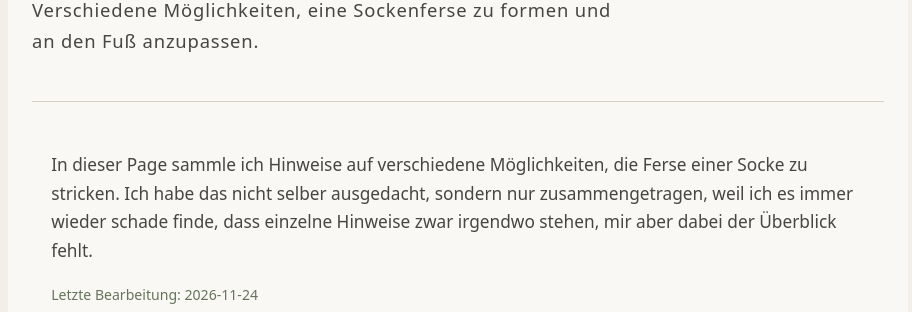
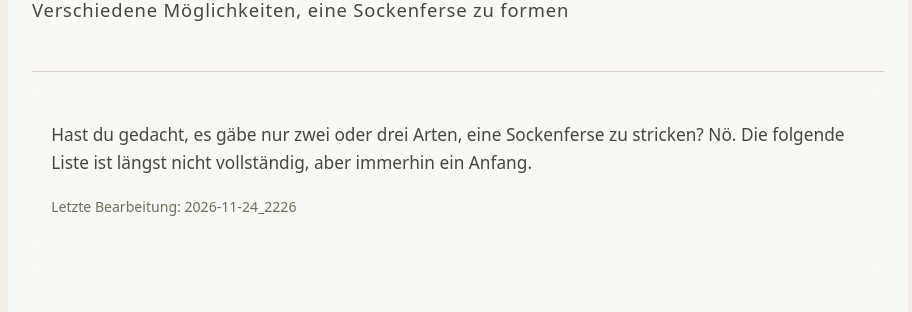
Before and after one commit to silke2world/maschensnacks, a plain HTML site: page socken/fersenvarianten.html in a window 1280 px wide. Shown: the part 222-534 px from the top of the page, without its empty margins (182-1094 px from the left). Drawn offline with Linux system fonts and the light colour scheme.

Commit message:
Update fersenvarianten.html

```diff
--- a/socken/fersenvarianten.html
+++ b/socken/fersenvarianten.html
@@ -118,15 +118,13 @@
 
       <p class="subtitle">
         Verschiedene Möglichkeiten, eine Sockenferse zu formen
-        und an den Fuß anzupassen.
       </p>
     </header>
 
     <section class="intro">
-      <p>In dieser Page sammle ich Hinweise auf verschiedene Möglichkeiten, die Ferse einer Socke zu stricken. Ich habe
-        das nicht selber ausgedacht, sondern nur zusammengetragen, weil ich es immer wieder schade finde, dass einzelne
-        Hinweise zwar irgendwo stehen, mir aber dabei der Überblick fehlt.</p>
-      <p class="meta">Letzte Bearbeitung: 2026-11-24</p>
+      <p>Hast du gedacht, es gäbe nur zwei oder drei Arten, eine Sockenferse zu stricken? Nö. Die folgende Liste ist
+        längst nicht vollständig, aber immerhin ein Anfang.</p>
+      <p class="meta">Letzte Bearbeitung: 2026-11-24_2226</p>
       <!-- Dokumenthistorie (intern):
       2024-11-23 / von Ravelry zu github migriert; Status: WIP
       2023-10-09 / silke2world: Passform ergänzt; Status: WIP
@@ -270,7 +268,6 @@
       <p><strong>Nachträgliche Ferse</strong> (wie eine Mütze): <a
           href="https://www.ravelry.com/patterns/library/evanesco" target="_blank" rel="noopener">Evanesco</a>. Bisschen
         Ähnlichkeit zum Hat Heel.</p>
-      <h3>Links zu einzelnen Anleitungen</h3>
       <a class="back" href="#top">↑ Zum Seitenanfang</a>
     </section>
 
@@ -364,6 +361,8 @@
 
     <section id="vergleiche">
       <h2>Vergleiche</h2>
+      <p>Nachfolgend ein paar Links zu Fersenvergleichen im Internet
+      </p>
       <p><strong>Welche Ferse ist die beste?</strong> Die 6 meist gestrickten Sockenfersen und ihre Vor- und Nachteile:
         <a href="https://alteswissenneu.at/index.php/2023/05/13/welche-ferse-ist-die-beste/" target="_blank"
           rel="noopener">Altes Wissen neu</a>.
@@ -382,7 +381,7 @@
 
     <section id="links">
       <h2>Links</h2>
-      <p>Unter diesen Links ist noch Material für diese Page zu finden. Ich bin noch nicht dazu gekommen, den Inhalt zu
+      <p>Unter diesen Links ist noch Material für diese Seite zu finden. Ich bin noch nicht dazu gekommen, den Inhalt zu
         systematisieren:</p>
       <ul class="link-list">
         <li><a href="https://www.ravelry.com/discuss/sockenstrickereien/3530349/" target="_blank" rel="noopener">Ravelry
```
